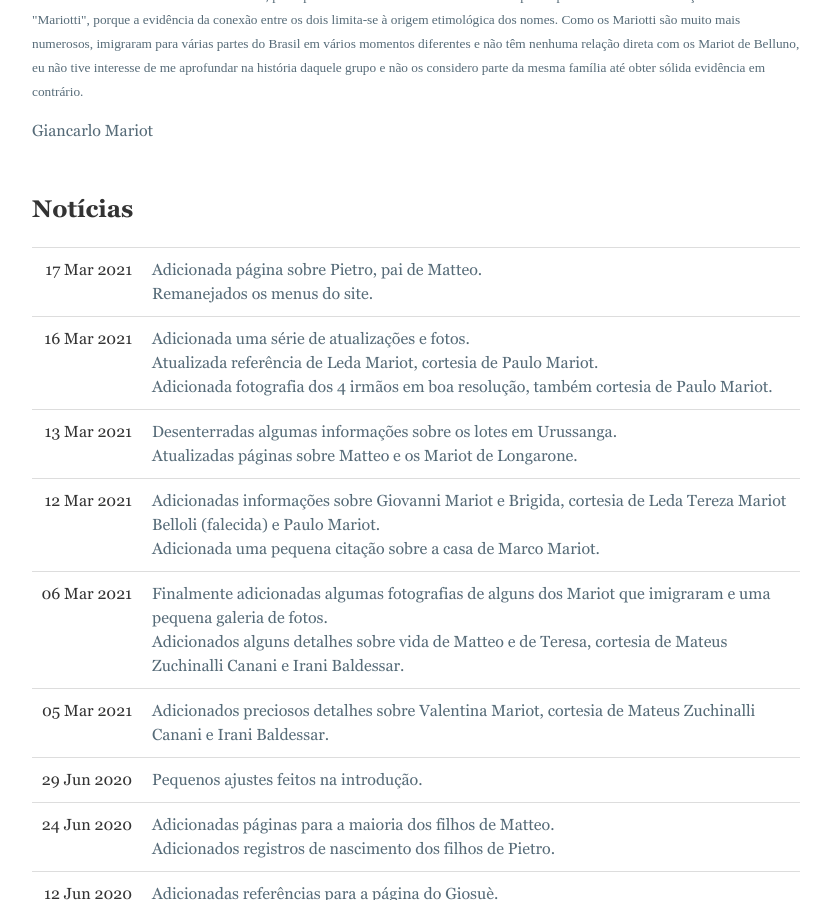
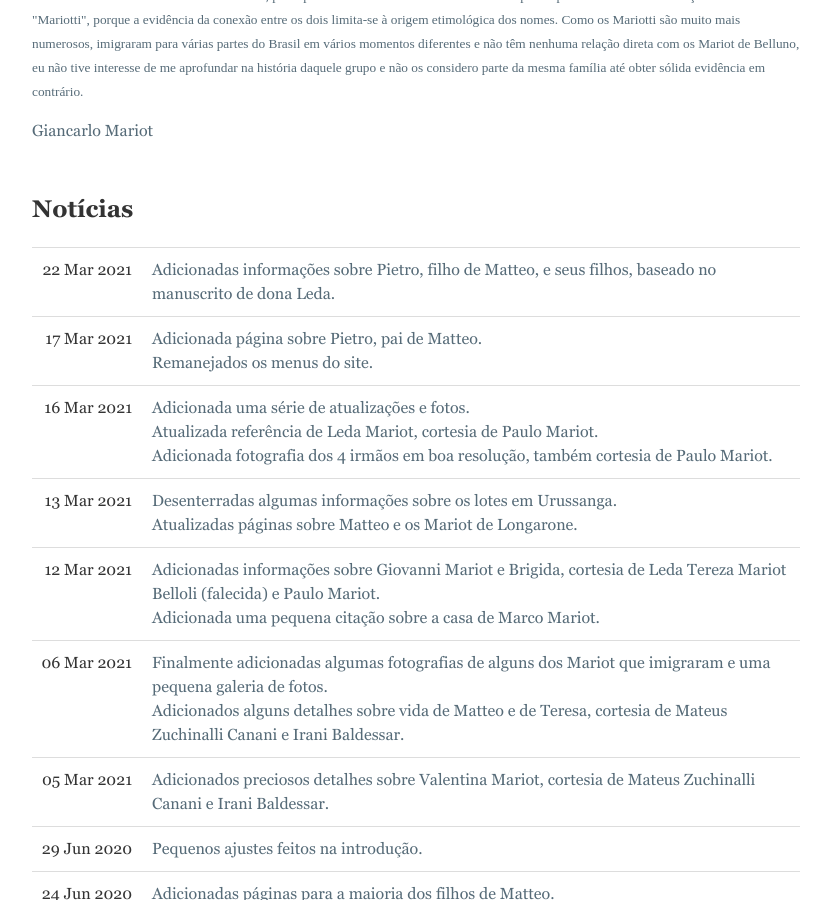
Before and after one commit to sentient06/mariot-family, a Jekyll site: the page built from index.html, in a window 1280 px wide and 900 px high, scrolled down 381 px. Shown: the whole window, without its empty margins (224-1054 px from the left). Built offline with Jekyll 4.4.1, drawn with Linux system fonts in a browser that asks for light colours; some web fonts are replaced.

Commit message:
Adding content.

```diff
--- a/index.html
+++ b/index.html
@@ -30,6 +30,12 @@ js_files: m
                 Notícias
             </h2>
             <dl class="news">
+                <dt>
+                    22 Mar 2021
+                </dt>
+                <dd>
+                    Adicionadas informações sobre Pietro, filho de Matteo, e seus filhos, baseado no manuscrito de dona Leda.
+                </dd>
                 <dt>
                     17 Mar 2021
                 </dt>
```
